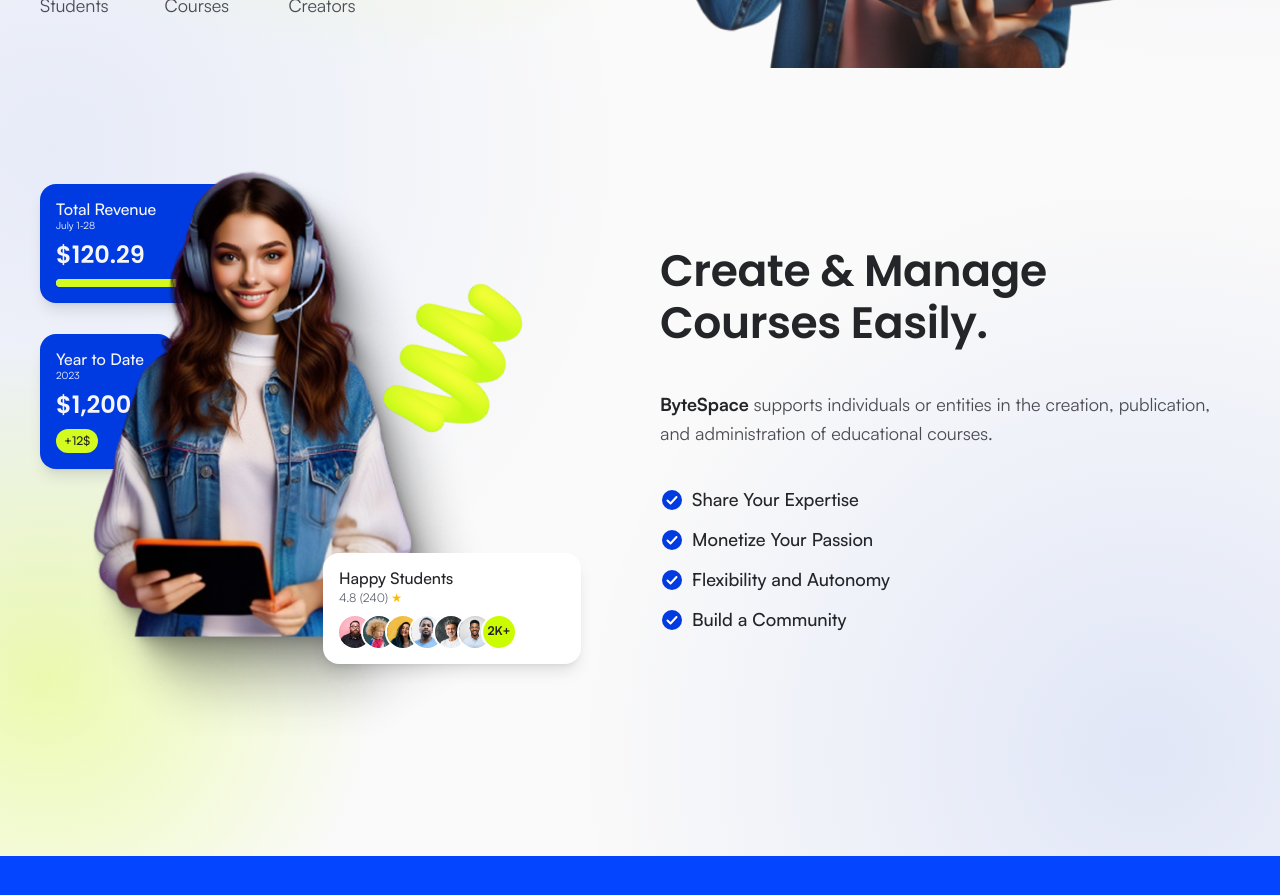
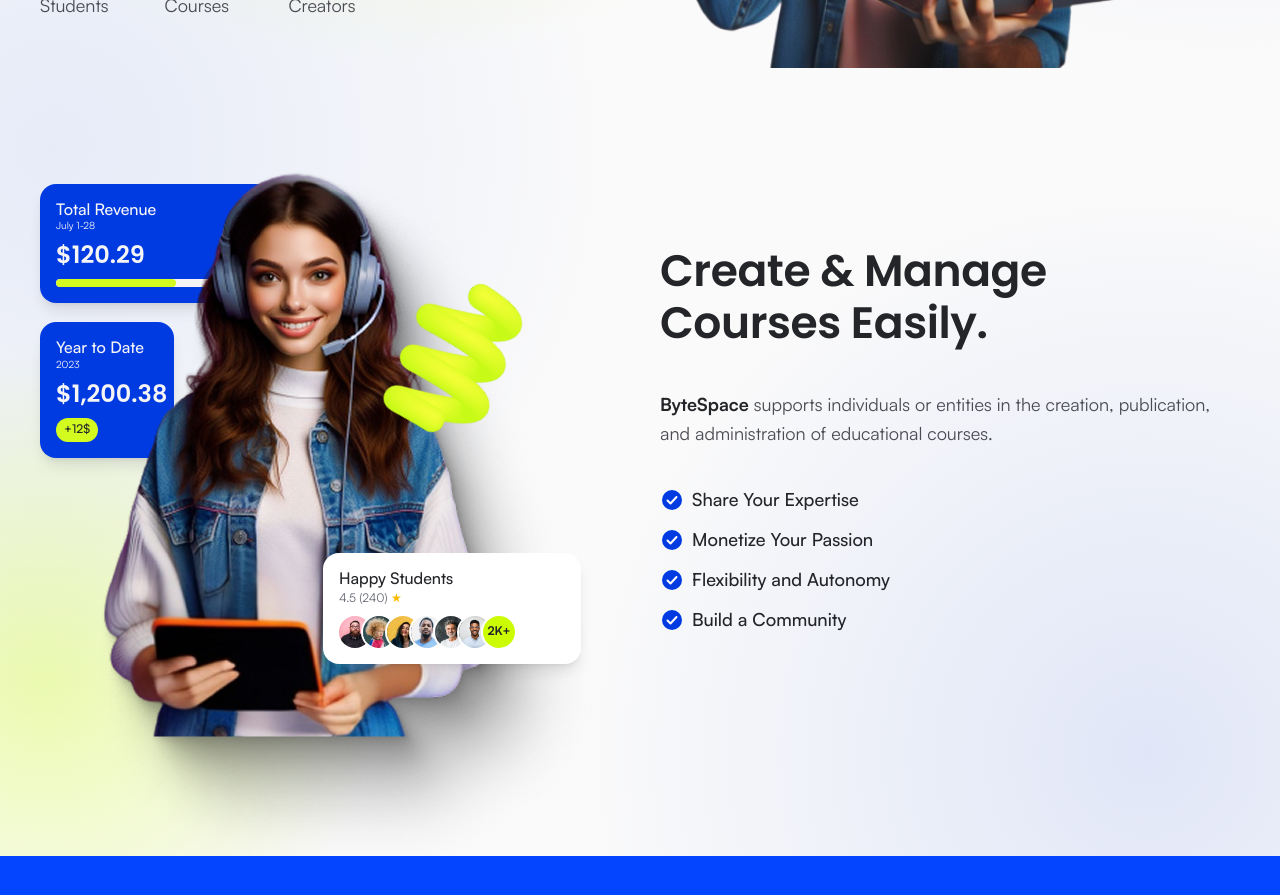
Before and after one commit to aliridowan/bytespace, a Next.js app: page / in a window 1280 px wide. Shown: the part 3720-4615 px from the top of the page. Built offline with nearby package versions, Linux system fonts and the light colour scheme.

Commit message:
fix: match the creator photo and Happy Students rating to Figma

```diff
--- a/src/components/sections/growth/CreateCourses.tsx
+++ b/src/components/sections/growth/CreateCourses.tsx
@@ -16,12 +16,16 @@ export function CreateCourses() {
           Create &amp; Manage Courses Easily.
         </h2>
         <p className="text-body-l text-neutral-700">
-          <strong className="font-bold text-neutral-950">ByteSpace</strong> supports individuals or
-          entities in the creation, publication, and administration of educational courses.
+          <strong className="font-bold text-neutral-950">ByteSpace</strong>{" "}
+          supports individuals or entities in the creation, publication, and
+          administration of educational courses.
         </p>
         <ul className="flex flex-col gap-4">
           {creatorFeatures.map((feature) => (
-            <li key={feature} className="flex items-center gap-2 text-label-l font-medium">
+            <li
+              key={feature}
+              className="flex items-center gap-2 text-label-l font-medium"
+            >
               <CheckCircleIcon className="shrink-0 text-primary-800" />
               {feature}
             </li>
@@ -46,31 +50,50 @@ function CreatorPicture() {
     <div className="relative order-last aspect-[541/596] w-full max-w-[541px] shrink-0 xl:order-first">
       <div className={`top-[7.38%] left-0 w-58 ${statCardStyles}`}>
         <StatHeading label={total.label} period={total.period} />
-        <p className="font-heading text-2xl leading-8 font-semibold">{total.amount}</p>
+        <p className="font-heading text-2xl leading-8 font-semibold">
+          {total.amount}
+        </p>
         {/* Decorative bar (Figma: 200 × 8, lime on a light track) */}
-        <div aria-hidden="true" className="h-2 w-50 overflow-hidden rounded-full bg-neutral-50">
-          <div className="h-full rounded-full bg-secondary-400" style={{ width: `${total.progress}%` }} />
+        <div
+          aria-hidden="true"
+          className="h-2 w-50 overflow-hidden rounded-full bg-neutral-50"
+        >
+          <div
+            className="h-full rounded-full bg-secondary-400"
+            style={{ width: `${total.progress}%` }}
+          />
         </div>
       </div>
 
-      <div className={`top-[32.55%] left-0 w-[134px] ${statCardStyles}`}>
+      <div className={`top-[30.55%] left-0 w-[134px] ${statCardStyles}`}>
         <StatHeading label={yearToDate.label} period={yearToDate.period} />
-        <p className="font-heading text-2xl leading-8 font-semibold whitespace-nowrap">{yearToDate.amount}</p>
+        <p className="font-heading text-2xl leading-8 font-semibold whitespace-nowrap">
+          {yearToDate.amount}
+        </p>
         <span className="inline-flex h-6 w-fit items-center rounded-full bg-secondary-400 px-2 text-label-xs font-medium text-neutral-950">
           {yearToDate.change}
         </span>
       </div>
 
+      {/* Transparent PNG. Figma crops it inside a 435 × 596 box; measured against the
+          design (hair edges and top in a side-by-side screenshot), that crop shows the whole
+          image at 581 × 721 from (6, -5), so the photo's flat bottom edge lands on the box's
+          bottom. object-cover would scale it smaller and centre it, which pushes the hair
+          over the "Year to Date" amount. */}
       <Image
         src="/images/sections/creator-tablet.png"
         alt="Smiling course creator with headphones holding a tablet"
-        width={435}
-        height={596}
-        sizes="(min-width: 768px) 435px, 80vw"
-        className="absolute top-0 left-[5.18%] h-full w-[80.4%] object-cover"
+        width={1158}
+        height={1438}
+        sizes="(min-width: 768px) 581px, 100vw"
+        className="absolute top-[-0.82%] left-[1.18%] h-auto w-[107.4%] max-w-none"
       />
 
-      <HappyStudentsCard rating={4.8} reviews={240} className="absolute top-[69.3%] left-[52.3%] hidden md:flex" />
+      <HappyStudentsCard
+        rating={4.5}
+        reviews={240}
+        className="absolute top-[69.3%] left-[52.3%] hidden md:flex"
+      />
 
       {/* Same squiggle as above, turned 45° like in the design */}
       <Image
--- a/src/components/ui/HappyStudentsCard.tsx
+++ b/src/components/ui/HappyStudentsCard.tsx
@@ -9,7 +9,7 @@ type HappyStudentsCardProps = {
 };
 
 // "Happy Students" card with a rating and a row of faces (Hero, Create & Manage Courses).
-// Figma: 258px wide, the rating differs per section (4.5 in the Hero, 4.8 lower down).
+// Figma: 258px wide; the rating and review count come from the caller.
 export function HappyStudentsCard({ rating, reviews, className = "" }: HappyStudentsCardProps) {
   return (
     <FloatingCard className={`w-[258px] ${className}`}>
```
